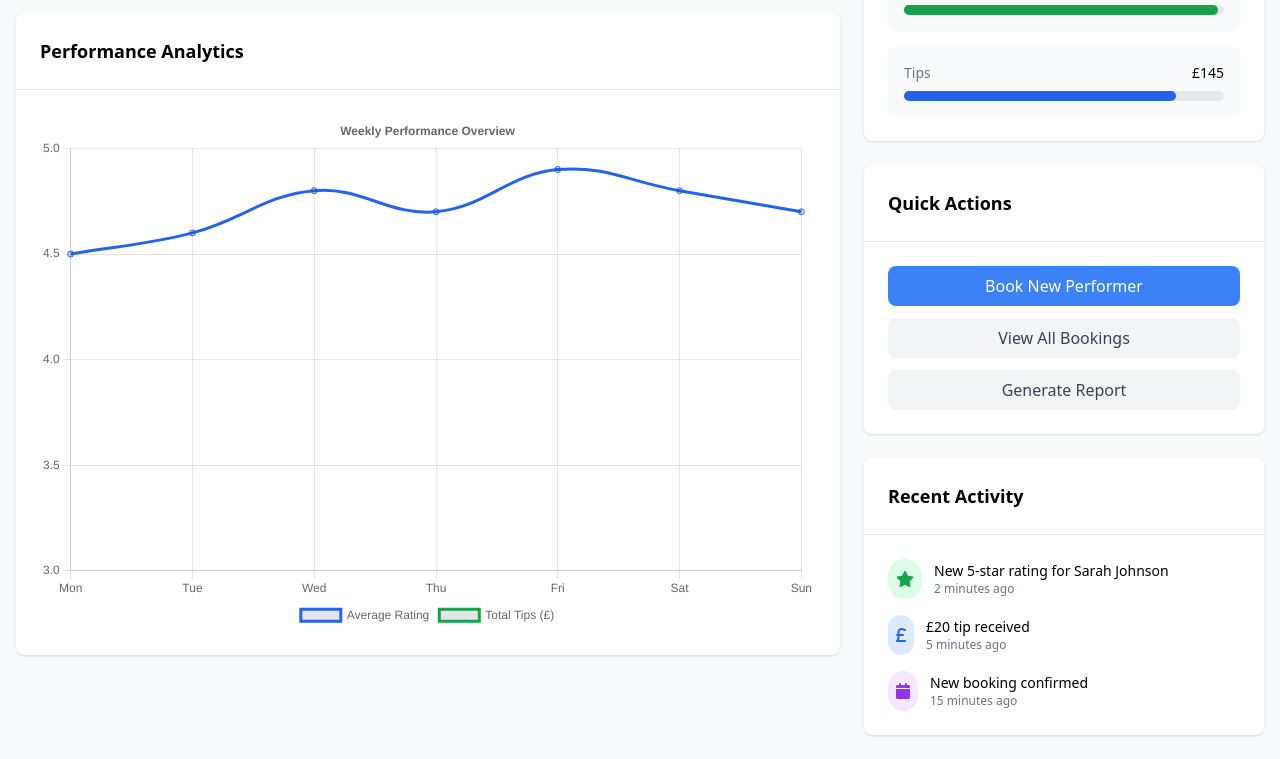
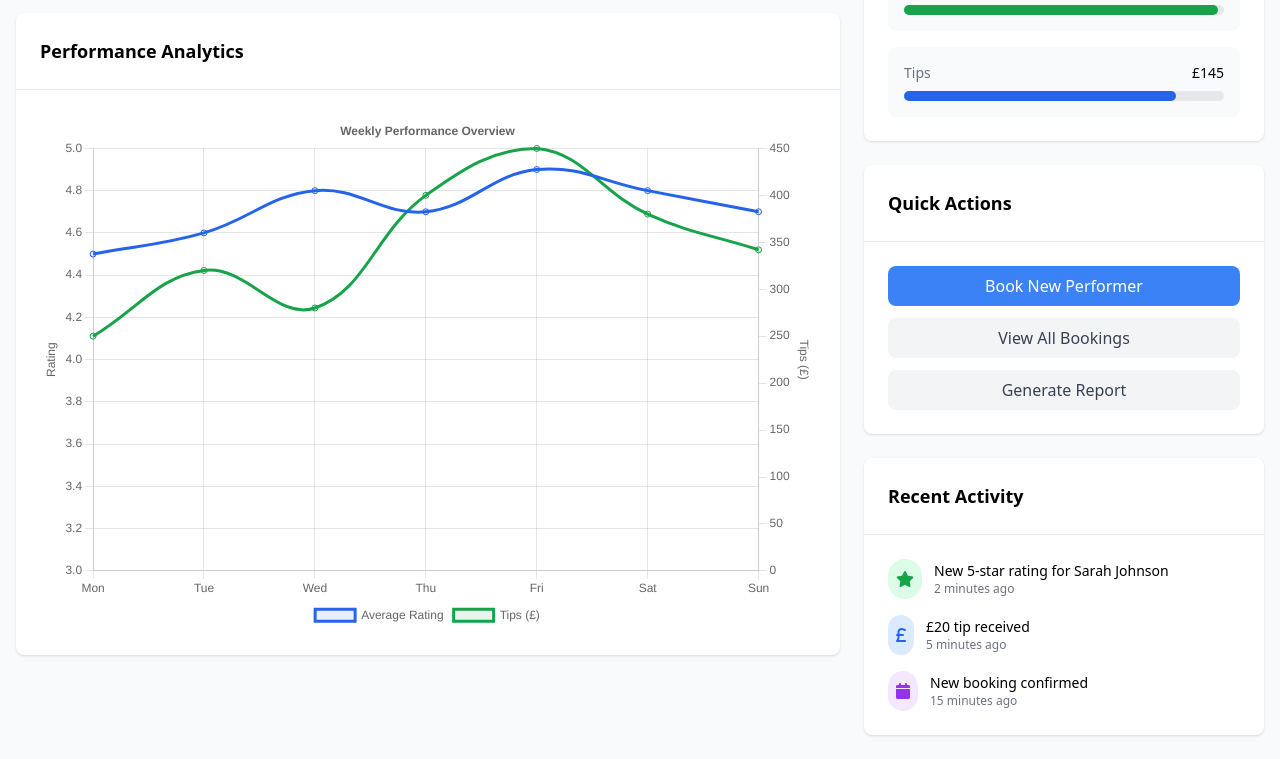
Before and after one commit to lukevonbergen/charlie_money, a plain HTML site: page dashboard.html in a window 1280 px wide. Shown: the part 625-1384 px from the top of the page. Drawn offline with nearby package versions, Linux system fonts and the light colour scheme.

Commit message:
Update dashboard.html

```diff
--- a/dashboard.html
+++ b/dashboard.html
@@ -293,28 +293,37 @@
     </main>
 
     <script>
-        // Initialize performance chart
+        // Initialize performance chart with both lines
         const ctx = document.getElementById('performanceChart').getContext('2d');
         new Chart(ctx, {
             type: 'line',
             data: {
                 labels: ['Mon', 'Tue', 'Wed', 'Thu', 'Fri', 'Sat', 'Sun'],
-                datasets: [{
+                datasets: [
+                    {
                         label: 'Average Rating',
                         data: [4.5, 4.6, 4.8, 4.7, 4.9, 4.8, 4.7],
                         borderColor: '#2563eb',
+                        backgroundColor: 'rgba(37, 99, 235, 0.1)',
                         tension: 0.4,
-                    fill: false
-                }, {
-                    label: 'Total Tips (£)',
+                        yAxisID: 'y'
+                    },
+                    {
+                        label: 'Tips (£)',
                         data: [250, 320, 280, 400, 450, 380, 342],
                         borderColor: '#16a34a',
+                        backgroundColor: 'rgba(22, 163, 74, 0.1)',
                         tension: 0.4,
-                    fill: false
-                }]
+                        yAxisID: 'y1'
+                    }
+                ]
             },
             options: {
                 responsive: true,
+                interaction: {
+                    mode: 'index',
+                    intersect: false,
+                },
                 plugins: {
                     legend: {
                         position: 'bottom'
@@ -326,11 +335,27 @@
                 },
                 scales: {
                     y: {
-                        beginAtZero: false,
+                        type: 'linear',
+                        display: true,
+                        position: 'left',
+                        title: {
+                            display: true,
+                            text: 'Rating'
+                        },
                         min: 3,
-                        max: 5,
-                        ticks: {
-                            stepSize: 0.5
+                        max: 5
+                    },
+                    y1: {
+                        type: 'linear',
+                        display: true,
+                        position: 'right',
+                        title: {
+                            display: true,
+                            text: 'Tips (£)'
+                        },
+                        min: 0,
+                        grid: {
+                            drawOnChartArea: false
                         }
                     }
                 }
```
Lines whose indentation alone changed are shown as unchanged.
